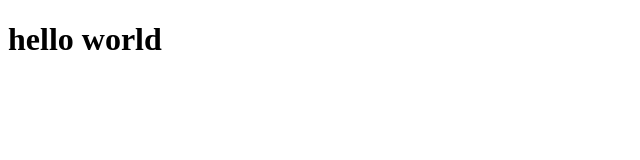
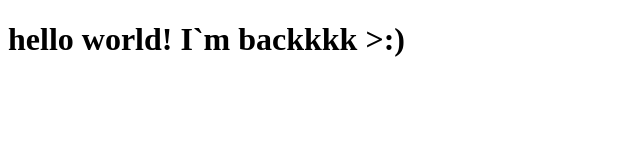
Before and after one commit to sshmkht/ohhimark, a plain HTML site: page index.html in a window 1280 px wide. Shown: the whole page, without its empty margins (0-640 px from the left). Drawn offline with Linux system fonts and the light colour scheme.

Commit message:
с возвращением

```diff
--- a/index.html
+++ b/index.html
@@ -6,7 +6,7 @@
     <title>Document</title>
 </head>
 <body>
-    <h1>hello world</h1>
+    <h1>hello world! I`m backkkk >:)</h1>
 
     <script src="js/script.js"></script>
 </body>
```
